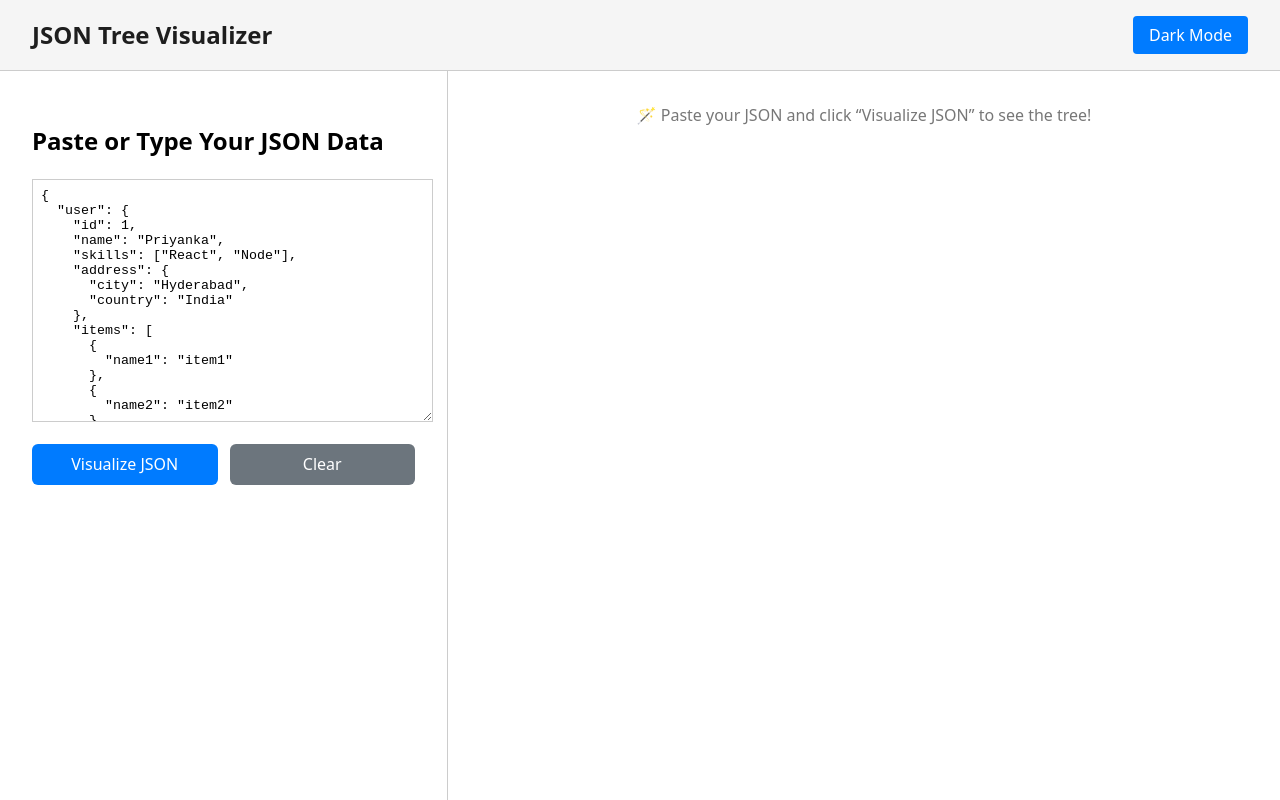
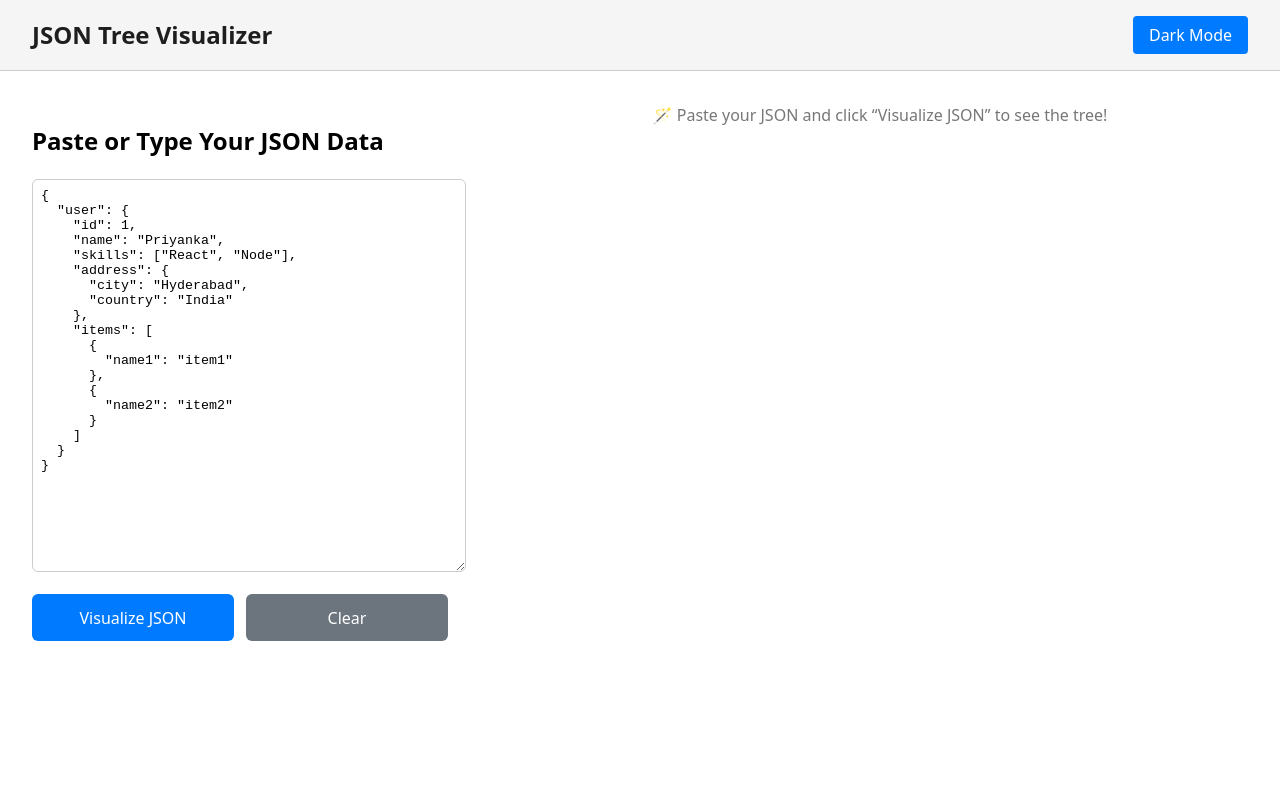
Before and after one commit to priyanka-777/JSON-Tree-Visualizer, a React app: page / in a window 1280 px wide. Built offline with nearby package versions, Linux system fonts and the light colour scheme; the HTML template or start-up script is replaced by a standard one.

Commit message:
fix: made UI adjustments for search bar and clear flow reset

```diff
--- a/src/App.jsx
+++ b/src/App.jsx
@@ -5,9 +5,9 @@ import { parseJsonToFlow } from "./utils/parseJsonToFlow";
 import Header from "./components/Header";
 
 export default function App() {
-  const [flowData, setFlowData] = useState(null);
-  const [searchInput, setSearchInput] = useState(""); // text in input
-  const [searchTerm, setSearchTerm] = useState("");   // term to actually search
+  const [flowData, setFlowData] = useState(null); //  text in input
+  const [searchInput, setSearchInput] = useState(""); // term to actually search
+  const [searchTerm, setSearchTerm] = useState("");
   const [searchStatus, setSearchStatus] = useState(null);
   const [isDarkMode, setIsDarkMode] = useState(false);
 
@@ -32,49 +32,63 @@ export default function App() {
     <div
       style={{
         display: "flex",
-        flexDirection: "column", // 👈 header on top, rest below
+        flexDirection: "column",
         height: "100vh",
         width: "100vw",
         overflow: "hidden",
         background: isDarkMode ? "#121212" : "#ffffff",
         color: isDarkMode ? "#eaeaea" : "#000000",
-
       }}
     >
-      {/* Top Header */}
+      {/* Header */}
       <Header isDarkMode={isDarkMode} onToggleTheme={handleToggleTheme} />
 
-      {/* Main Content (Left + Right panels) */}
-      <div
-        style={{
-          display: "flex",
-          flexGrow: 1,
-          overflow: "hidden",
-
-        }}
-      >
+      {/* Main layout */}
+      <div style={{ display: "flex", flexGrow: 1, overflow: "hidden" }}>
         {/* Left Panel */}
         <div
           style={{
             width: "35%",
-            borderRight: isDarkMode ? "1px solid #333" : "1px solid #ccc",
+
             overflowY: "auto",
             padding: "1rem",
-            boxSizing: "border-box",
             background: isDarkMode ? "#1e1e1e" : "#fff",
           }}
         >
-          <JsonText onVisualize={handleVisualize} isDarkMode={isDarkMode} />
+          <JsonText onVisualize={handleVisualize} onClear={() => {
+            setFlowData(null);
+            setSearchInput("");
+            setSearchTerm("");
+            setSearchStatus(null);
+          }}
+            isDarkMode={isDarkMode} />
+        </div>
 
-          {flowData && (
-            <div style={{ marginTop: "1rem" }}>
+        {/* Right Panel */}
         <div
           style={{
+            flexGrow: 1,
+            height: "100%",
+            overflow: "hidden",
+            position: "relative",
             display: "flex",
-                  gap: "0.5rem",
-                  alignItems: "center",
+            flexDirection: "column",
           }}
         >
+          {/* Search Bar  */}
+          {flowData && (
+            <div
+              style={{
+                padding: "0.75rem 1rem",
+
+                background: isDarkMode ? "#1e1e1e" : "#f9f9f9",
+                display: "flex",
+                flexDirection: "column",
+                gap: "0.5rem",
+                zIndex: 2,
+              }}
+            >
+              <div style={{ display: "flex", gap: "0.5rem", alignItems: "center" }}>
                 <input
                   type="text"
                   placeholder="Search path (e.g. user.skills[0])"
@@ -109,28 +123,24 @@ export default function App() {
                 </button>
               </div>
 
+              {/* Status */}
               {searchStatus === "not-found" && (
                 <div
                   style={{
-                    marginTop: "0.75rem",
                     color: "#dc3545",
                     fontWeight: "500",
                     textAlign: "center",
-                    animation: "fadeIn 0.4s ease-in",
                   }}
                 >
                   No matches found!
                 </div>
               )}
-
               {searchStatus === "found" && (
                 <div
                   style={{
-                    marginTop: "0.75rem",
                     color: "#28a745",
                     fontWeight: "500",
                     textAlign: "center",
-                    animation: "fadeIn 0.4s ease-in",
                   }}
                 >
                   Match found!
@@ -138,17 +148,9 @@ export default function App() {
               )}
             </div>
           )}
-        </div>
 
-        {/* Right Panel */}
-        <div
-          style={{
-            flexGrow: 1,
-            height: "100%",
-            overflow: "hidden",
-            position: "relative",
-          }}
-        >
+          {/* Tree Visualizer  */}
+          <div style={{ flexGrow: 1, position: "relative" }}>
             {flowData ? (
               <TreeVisualizer
                 key={JSON.stringify(flowData.nodes.map((n) => n.id))}
@@ -174,5 +176,6 @@ export default function App() {
           </div>
         </div>
       </div>
+    </div>
   );
 }
--- a/src/components/JsonText.jsx
+++ b/src/components/JsonText.jsx
@@ -2,7 +2,7 @@
 
 import { useState } from "react";
 
-export default function JsonText({ onVisualize, isDarkMode }) {
+export default function JsonText({ onVisualize,onClear, isDarkMode }) {
   const [jsonText, setJsonText] = useState(`{
   "user": {
     "id": 1,
@@ -46,14 +46,17 @@ export default function JsonText({ onVisualize, isDarkMode }) {
   };
 
   const handleClearClick = () => {
-    setJsonText(""); // 👈 clears the textarea
+    setJsonText(""); // clears the textarea
+    setError("");
+    if (onVisualize) onVisualize({});
+    if (typeof onClear === "function") onClear(); // clears flow + search
   };
 
   return (
     <div className="json-input-container" style={{ padding: "1rem" }}>
       <h2>Paste or Type Your JSON Data</h2>
       <textarea
-        rows={15}
+        rows={25}
         placeholder="Paste your JSON here..."
         style={{
           background: isDarkMode ? "#1e1e1e" : "#ffffff",
@@ -62,6 +65,7 @@ export default function JsonText({ onVisualize, isDarkMode }) {
           padding: "0.5rem",
           fontFamily: "monospace",
           borderColor: error ? "red" : "#ccc",
+          borderRadius:'6px',
         }}
         value={jsonText}
         onChange={(e) => {
@@ -81,8 +85,8 @@ export default function JsonText({ onVisualize, isDarkMode }) {
         <button
           onClick={handleVisualize}
           style={{
-            flex: 1,
-            padding: "0.6rem 1rem",
+            flex: 2.5,
+            padding: "0.8rem 1rem",
             background: "#007bff",
             color: "white",
             border: "none",
@@ -100,8 +104,8 @@ export default function JsonText({ onVisualize, isDarkMode }) {
         <button
           onClick={handleClearClick}
           style={{
-            flex: 1,
-            padding: "0.6rem 1rem",
+            flex: 2.5,
+            padding: "0.8rem 1rem",
             background: "#6c757d",
             color: "white",
             border: "none",
```
Lines whose indentation alone changed are shown as unchanged.
